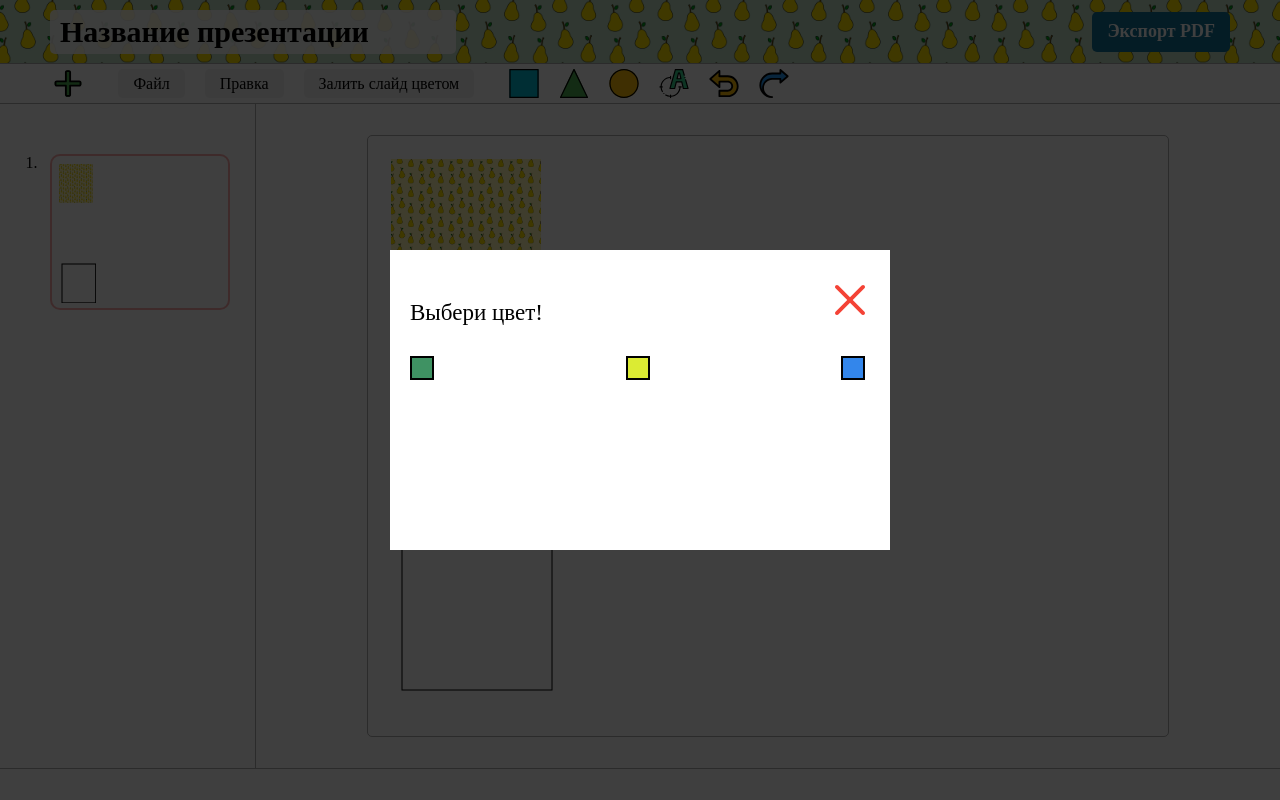
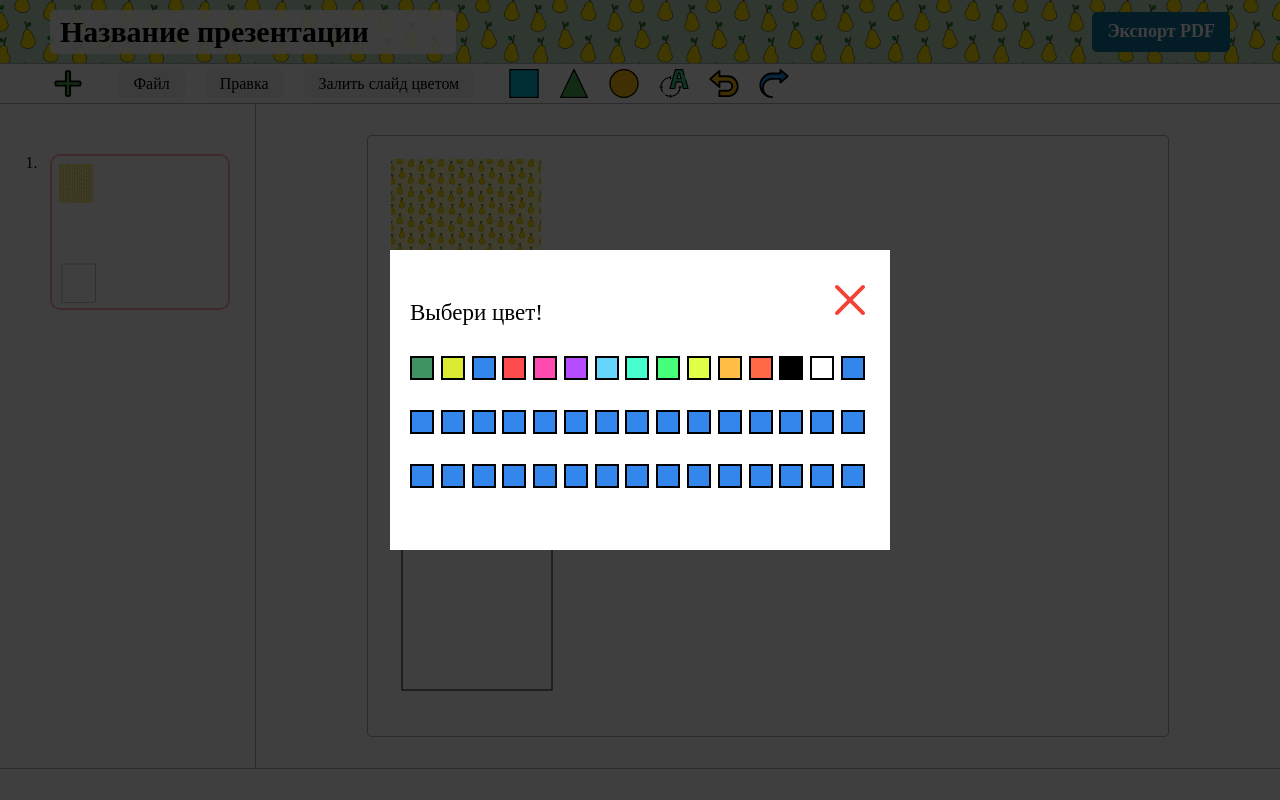
Before and after one commit to anatoliypus/beauty-slides, a React (Create React App) app: page / in a window 1280 px wide. Both pictures are taken after a click on the button "Залить слайд цветом". Built offline with nearby package versions, Linux system fonts and the light colour scheme; a web font is replaced by a local one.

Commit message:
objects menu new features

```diff
--- a/src/methods/methods.ts
+++ b/src/methods/methods.ts
@@ -87,11 +87,11 @@ export function strokeColorSet(app: AppType, payload: figurePayload, newColor: s
     return replaceSlide(app, newSlide);
 }
 
-export function figureBackgroundSet(app: AppType, payload: figurePayload, newColor: string): AppType {
+export function figureBackgroundSet(app: AppType, newColor: string): AppType {
     const slide: SlideType | undefined = getCurrentSlide(app);
     if (!slide) return app;
 
-    const figure: SlideNode | undefined = getSlideNode(slide, payload.id);
+    const figure: SlideNode | undefined = getSlideNode(slide, app.choosedObjectId);
     if (!figure|| figure.type !== 'figure') return app;
 
     const newfigure: FigureObject = {
--- a/src/view/Instruments/components/ColorBlock.tsx
+++ b/src/view/Instruments/components/ColorBlock.tsx
@@ -1,7 +1,7 @@
 import React from 'react';
 import styles from './ColorBlock.module.css';
 import { dispatch } from '../../../dispatcher';
-import { setSlideBg, changeTextColor } from '../../../methods/methods';
+import { setSlideBg, changeTextColor, figureBackgroundSet } from '../../../methods/methods';
 
 interface ColorBlockProps {
     color: string;
@@ -16,6 +16,8 @@ export default function ColorBlock(props: ColorBlockProps) {
                 dispatch(setSlideBg, props.color);
             } else if (props.type === 'textColor') {
                 dispatch(changeTextColor, props.color)
+            } else if (props.type === 'figureBG') {
+                dispatch(figureBackgroundSet, props.color)
             }
             props.changeVisibility(false);
 
--- a/src/view/Instruments/components/Palette.tsx
+++ b/src/view/Instruments/components/Palette.tsx
@@ -23,6 +23,48 @@ export default function Palette(props: PaletteProps) {
                     <ColorBlock type={props.type} changeVisibility={props.changeVisibility} color='#3f9263' />
                     <ColorBlock type={props.type} changeVisibility={props.changeVisibility} color='#dbeb33' />
                     <ColorBlock type={props.type} changeVisibility={props.changeVisibility} color='#3386eb' />
+                    <ColorBlock type={props.type} changeVisibility={props.changeVisibility} color='#ff4d4d' />
+                    <ColorBlock type={props.type} changeVisibility={props.changeVisibility} color='#ff4daf' />
+                    <ColorBlock type={props.type} changeVisibility={props.changeVisibility} color='#b54dff' />
+                    <ColorBlock type={props.type} changeVisibility={props.changeVisibility} color='#66d6ff' />
+                    <ColorBlock type={props.type} changeVisibility={props.changeVisibility} color='#47ffce' />
+                    <ColorBlock type={props.type} changeVisibility={props.changeVisibility} color='#47ff7b' />
+                    <ColorBlock type={props.type} changeVisibility={props.changeVisibility} color='#e0ff47' />
+                    <ColorBlock type={props.type} changeVisibility={props.changeVisibility} color='#ffbf47' />
+                    <ColorBlock type={props.type} changeVisibility={props.changeVisibility} color='#ff6947' />
+                    <ColorBlock type={props.type} changeVisibility={props.changeVisibility} color='#000000' />
+                    <ColorBlock type={props.type} changeVisibility={props.changeVisibility} color='#ffffff' />
+                    <ColorBlock type={props.type} changeVisibility={props.changeVisibility} color='#3386eb' />
+                    <ColorBlock type={props.type} changeVisibility={props.changeVisibility} color='#3386eb' />
+                    <ColorBlock type={props.type} changeVisibility={props.changeVisibility} color='#3386eb' />
+                    <ColorBlock type={props.type} changeVisibility={props.changeVisibility} color='#3386eb' />
+                    <ColorBlock type={props.type} changeVisibility={props.changeVisibility} color='#3386eb' />
+                    <ColorBlock type={props.type} changeVisibility={props.changeVisibility} color='#3386eb' />
+                    <ColorBlock type={props.type} changeVisibility={props.changeVisibility} color='#3386eb' />
+                    <ColorBlock type={props.type} changeVisibility={props.changeVisibility} color='#3386eb' />
+                    <ColorBlock type={props.type} changeVisibility={props.changeVisibility} color='#3386eb' />
+                    <ColorBlock type={props.type} changeVisibility={props.changeVisibility} color='#3386eb' />
+                    <ColorBlock type={props.type} changeVisibility={props.changeVisibility} color='#3386eb' />
+                    <ColorBlock type={props.type} changeVisibility={props.changeVisibility} color='#3386eb' />
+                    <ColorBlock type={props.type} changeVisibility={props.changeVisibility} color='#3386eb' />
+                    <ColorBlock type={props.type} changeVisibility={props.changeVisibility} color='#3386eb' />
+                    <ColorBlock type={props.type} changeVisibility={props.changeVisibility} color='#3386eb' />
+                    <ColorBlock type={props.type} changeVisibility={props.changeVisibility} color='#3386eb' />
+                    <ColorBlock type={props.type} changeVisibility={props.changeVisibility} color='#3386eb' />
+                    <ColorBlock type={props.type} changeVisibility={props.changeVisibility} color='#3386eb' />
+                    <ColorBlock type={props.type} changeVisibility={props.changeVisibility} color='#3386eb' />
+                    <ColorBlock type={props.type} changeVisibility={props.changeVisibility} color='#3386eb' />
+                    <ColorBlock type={props.type} changeVisibility={props.changeVisibility} color='#3386eb' />
+                    <ColorBlock type={props.type} changeVisibility={props.changeVisibility} color='#3386eb' />
+                    <ColorBlock type={props.type} changeVisibility={props.changeVisibility} color='#3386eb' />
+                    <ColorBlock type={props.type} changeVisibility={props.changeVisibility} color='#3386eb' />
+                    <ColorBlock type={props.type} changeVisibility={props.changeVisibility} color='#3386eb' />
+                    <ColorBlock type={props.type} changeVisibility={props.changeVisibility} color='#3386eb' />
+                    <ColorBlock type={props.type} changeVisibility={props.changeVisibility} color='#3386eb' />
+                    <ColorBlock type={props.type} changeVisibility={props.changeVisibility} color='#3386eb' />
+                    <ColorBlock type={props.type} changeVisibility={props.changeVisibility} color='#3386eb' />
+                    <ColorBlock type={props.type} changeVisibility={props.changeVisibility} color='#3386eb' />
+                    <ColorBlock type={props.type} changeVisibility={props.changeVisibility} color='#3386eb' />
                 </div>
             </div>
         </>
--- a/src/view/SlideViewport/getObjects.tsx
+++ b/src/view/SlideViewport/getObjects.tsx
@@ -65,6 +65,7 @@ export default function getObjects(
                     key={index}
                     id={node.id}
                     style={style}
+                    bgColor={node.background}
                     width={node.width}
                     height={node.height}
                     kWidth={kWidth}
@@ -89,6 +90,7 @@ export default function getObjects(
                     key={index}
                     id={node.id}
                     style={style}
+                    bgColor={node.background}
                     width={node.width}
                     height={node.height}
                     kWidth={kWidth}
@@ -116,6 +118,7 @@ export default function getObjects(
                     height={node.height}
                     kWidth={kWidth}
                     kHeight={kHeight}
+                    bgColor={node.background}
                     x={node.positionTopLeft.x}
                     y={node.positionTopLeft.y}
                     choosed={node.id === selectedId}
--- a/src/view/SlideViewport/objects/Circle.tsx
+++ b/src/view/SlideViewport/objects/Circle.tsx
@@ -10,6 +10,7 @@ interface CircleProps {
     height: string;
     kWidth: number;
     kHeight: number;
+    bgColor: string | null;
     x: number;
     y: number;
     choosed: boolean;
@@ -56,12 +57,12 @@ export default function Circle(props: CircleProps) {
                 }}
             >
                 <circle
-                    strokeWidth={props.strokeWidth}
+                    strokeWidth={props.strokeWidth / props.kWidth}
                     cx={(parseInt(sizeRef.current.width) + 2.5) / (2 * props.kHeight)}
                     cy={(parseInt(sizeRef.current.height) + 2.5) / (2 * props.kHeight)}
                     stroke="black"
                     r={parseInt(sizeRef.current.width) / (2 * props.kHeight)}
-                    fill="transparent"
+                    fill={props.bgColor ? props.bgColor : "transparent"}
                 ></circle>
             </svg>
         </div>
--- a/src/view/SlideViewport/objects/Rectangle.tsx
+++ b/src/view/SlideViewport/objects/Rectangle.tsx
@@ -10,6 +10,7 @@ interface RectProps {
     height: string;
     kWidth: number;
     kHeight: number;
+    bgColor: string | null;
     x: number;
     y: number;
     choosed: boolean;
@@ -64,13 +65,13 @@ export default function Rectangle(props: RectProps) {
                 }}
             >
                 <rect
-                    strokeWidth={props.strokeWidth}
+                    strokeWidth={props.strokeWidth / props.kWidth}
                     width={parseInt(sizeRef.current.width) / props.kWidth}
                     height={parseInt(sizeRef.current.height) / props.kHeight}
                     x="1"
                     y="1"
                     stroke="black"
-                    fill="transparent"
+                    fill={props.bgColor ? props.bgColor : "transparent"}
                 ></rect>
             </svg>
         </div>
--- a/src/view/SlideViewport/objects/Triangle.tsx
+++ b/src/view/SlideViewport/objects/Triangle.tsx
@@ -10,6 +10,7 @@ interface TriangProps {
     height: string;
     kWidth: number;
     kHeight: number;
+    bgColor: string | null;
     x: number;
     y: number;
     choosed: boolean;
@@ -76,8 +77,8 @@ export default function Triangle(props: TriangProps) {
                 width={parseInt(sizeRef.current.width) / props.kWidth}
                 height={parseInt(sizeRef.current.height) / props.kHeight}
                 stroke="black"
-                strokeWidth={props.strokeWidth}
-                fill="transparent"
+                strokeWidth={props.strokeWidth / props.kWidth}
+                fill={props.bgColor ? props.bgColor : "transparent"}
             ></polygon>
             </svg>
         </div>
```
Also changed, not shown: src/view/Instruments/components/ObjectsMenu.tsx (+19 -4 lines).
